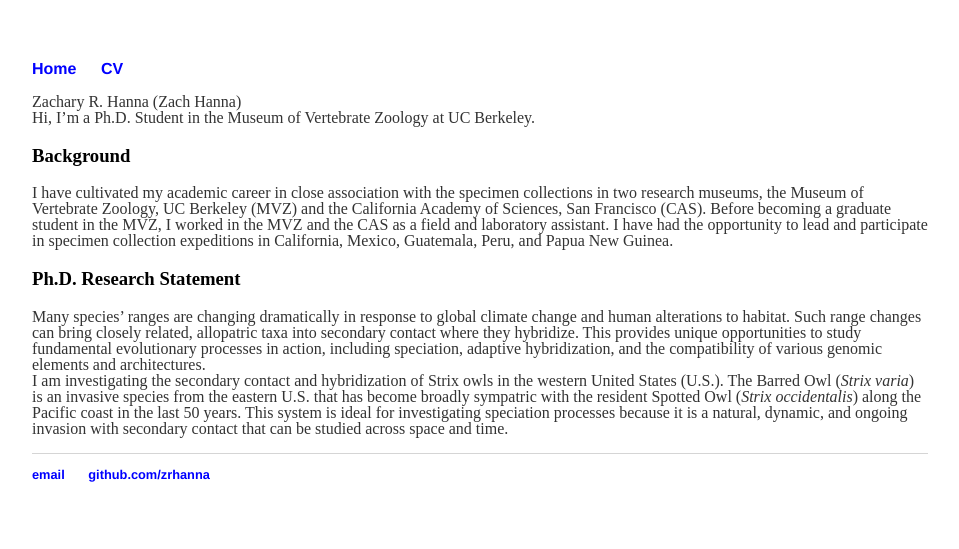
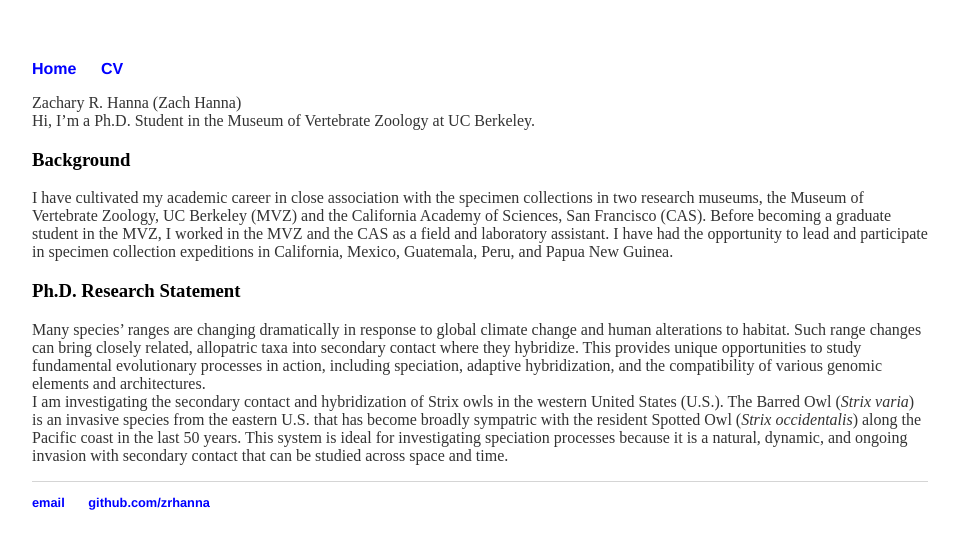
Before and after one commit to zacharyhanna/zacharyhanna.github.io, a Jekyll site: the page built from index.md, in a window 1280 px wide. Shown: the top 549 px of the page, without its empty margins (160-1119 px from the left). Built offline with Jekyll 4.4.1, drawn with Linux system fonts in a browser that asks for light colours.

Commit message:
Update main.css

```diff
--- a/css/main.css
+++ b/css/main.css
@@ -25,12 +25,10 @@ h1 {
 }
 p {
     font-size: 1.0em;
-    line-height: 1.0em;
     color: #333;
 }
 li {
     font-size: 1.0em;
-    line-height: 1.0em;
     color: #333;
 }
 footer {
```
